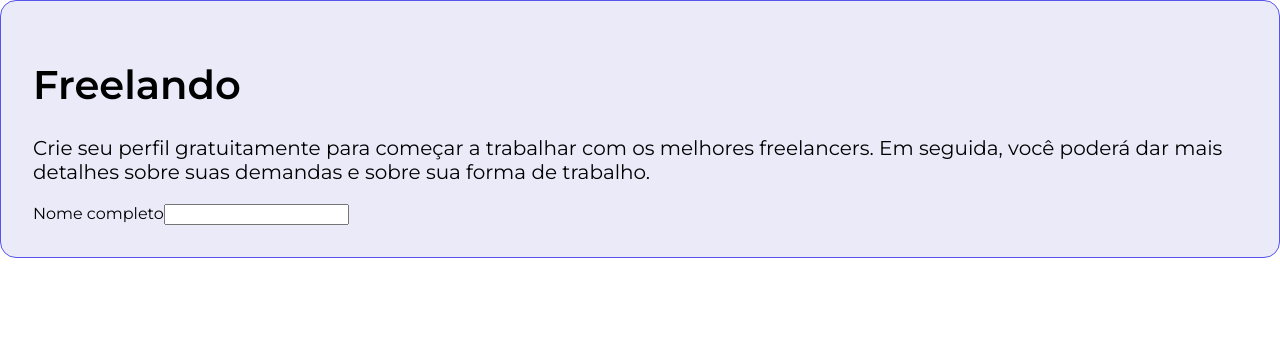
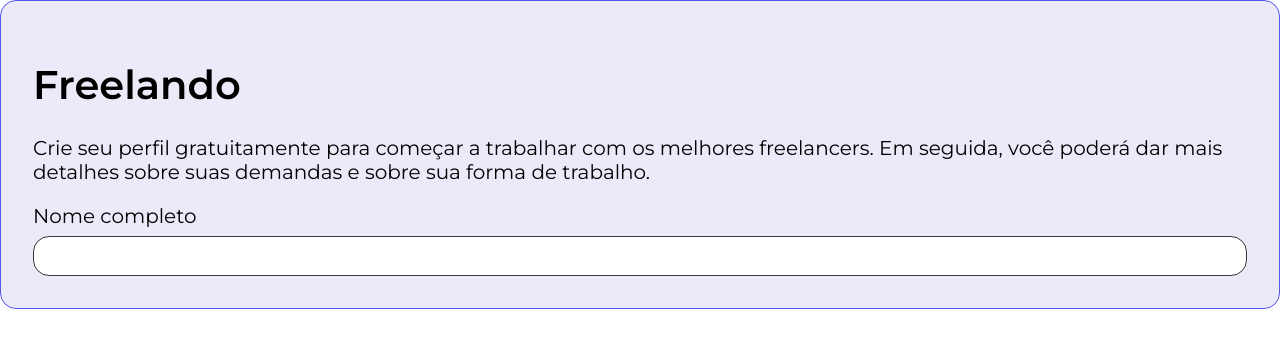
Before and after one commit to felipemarinhodev/freelando, a React (Create React App) app: page / in a window 1280 px wide. Shown: the top 348 px of the page. Built offline with nearby package versions, Linux system fonts and the light colour scheme.

Commit message:
a3.6 - estilizando o TextField

```diff
--- a/src/components/TextField/TextField.jsx
+++ b/src/components/TextField/TextField.jsx
@@ -1,8 +1,37 @@
-export const TextField = ({ title }) =>{
+import { css } from "@emotion/react"
+import styled from "@emotion/styled"
+
+const LabelStyled = styled.label`
+  display: block;
+  width: 100%;
+  box-sizing: border-box;
+  font-weight: 400;
+  font-size: 20px;
+  line-height: 24px;
+`
+
+const InputStyled = styled.input`
+  ${({ theme }) => css`
+    display: block;
+    width: 100%;
+    box-sizing: border-box;
+    margin-top: ${theme.spaces.xs};
+    background: ${theme.colors.a};
+    border: 1px solid ${theme.colors.neutral.a};
+    border-radius: ${theme.spaces.s};
+    height: 40px;
+
+    font-weight: 400;
+    font-size: 14px;
+    line-height: 17px;
+  `}
+`
+
+export const TextField = ({ title }) => {
   return (
-    <label>
+    <LabelStyled>
       {title}
-      <input />
-    </label>
+      <InputStyled />
+    </LabelStyled>
   )
 }
--- a/src/components/ThemeProvider/ThemeProvider.jsx
+++ b/src/components/ThemeProvider/ThemeProvider.jsx
@@ -16,7 +16,7 @@
       c: ''
     },
     neutral: {
-      a: '',
+      a: '#373737',
       b: '',
       c: '',
       d: ''
```
